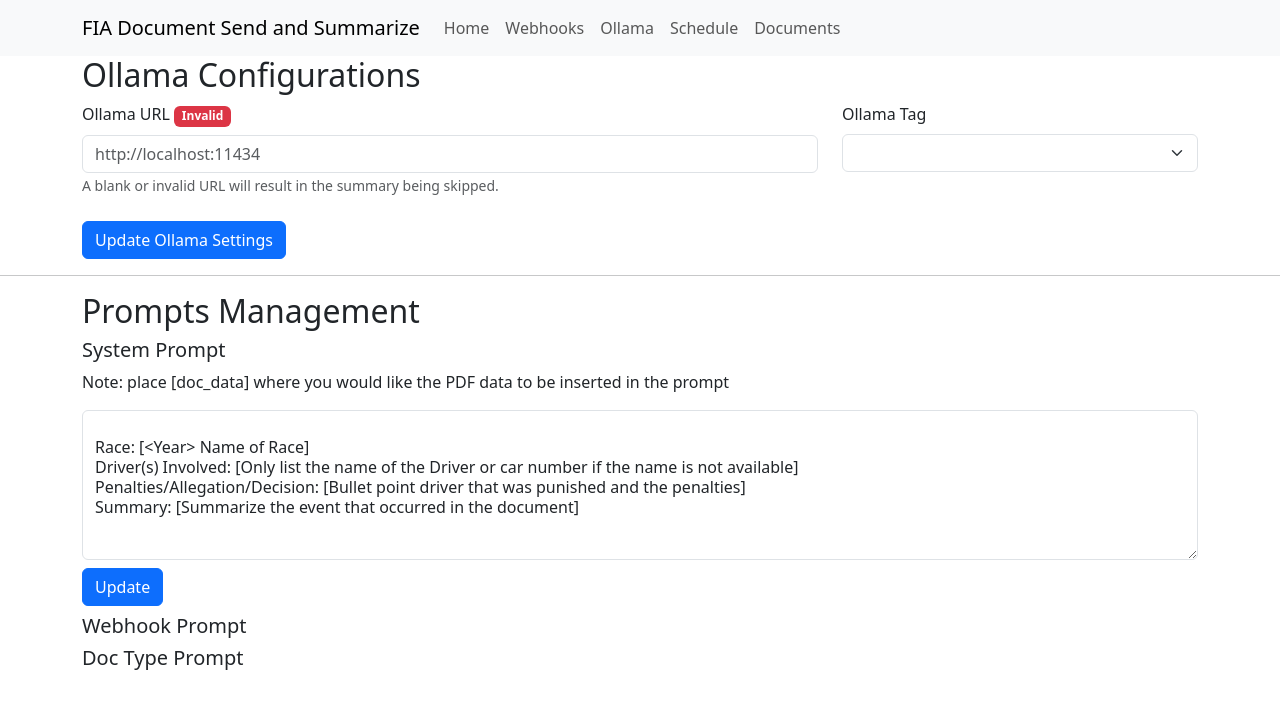
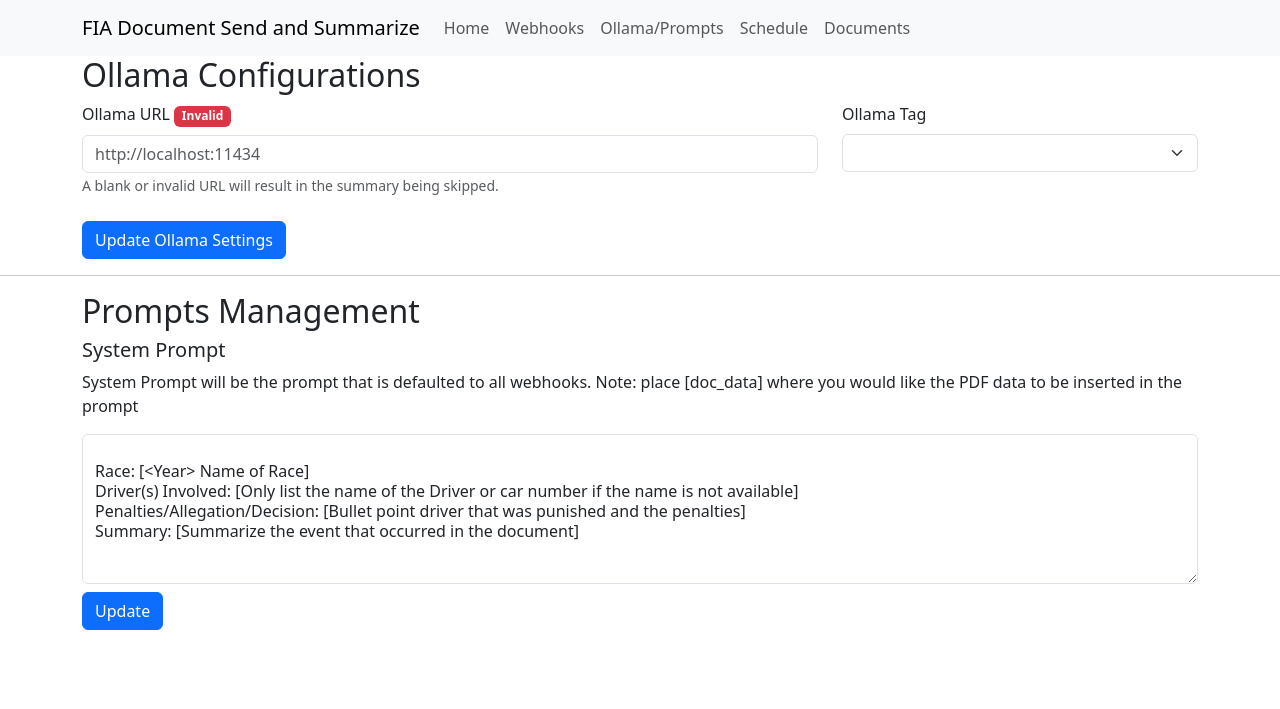
Before and after one commit to sfn-git/F1-Doc-Summarizer, a Flask app: page /config/ollama in a window 1280 px wide. Shown: the top 709 px of the page. Run offline with Flask 3, Linux system fonts and the light colour scheme; data comes from the database, SQL or seed files in the repository; lists and menus that the app fills with data are empty; some libraries are stand-ins or nearby versions.

Commit message:
Added ability to update ollama prompt

```diff
--- a/utils/db.py
+++ b/utils/db.py
@@ -682,6 +682,7 @@
             SET {", ".join(update_fields)}
             WHERE prompt_id = ?
         """
+
         cursor.execute(query, update_values)
         conn.commit()
         logging.info(f"Prompt updated successfully: prompt_id={prompt_id}.")
--- a/utils/utils.py
+++ b/utils/utils.py
@@ -26,15 +26,16 @@
     FUN_PROMPTS = [
         "Write the summary as if a pirate was summarizing the document (using pirate lingo and slang).",
         "Write the summary from the perspective of a dinosaur and make it relatable to your experience as a dinosaur.",
-        "Write the summary as a love letter.",
+        "Write the summary as a love letter. Make sure to sign it off ;)",
         "Write the summary, but instead of the drivers that are listed, replace every driver with Esteban Ocon and state that his penalty is 50 years in jail."
     ]
     if randint(1,20) == 5:
+    # if True:
         prompt = choice(FUN_PROMPTS)
         logging.info('Fun Summary - {}'.format(prompt))
         return prompt
     else:
-        return 'Please summarize the text below.'
+        return ''
         # return FUN_PROMPTS[3]
 
 def get_ollama_tags(ollama_url):
@@ -169,7 +170,7 @@
         generate_res.raise_for_status()
         gen_response = generate_res.json()['response']
         logging.info('(Response) {}'.format(gen_response).replace('\n', ' '))
-        return "{}\n\n*Summary is AI Generated\nModel - {}*".format(gen_response, model)
+        return "{}\n\n*Summary is AI Generated\n{}*".format(gen_response, model)
     except Exception as e:
         exc_type, exc_obj, exc_tb = exc_info()
         fname = os.path.split(exc_tb.tb_frame.f_code.co_filename)[1]
@@ -180,7 +181,7 @@
     conn = db.get_conn()
     sys_prompt = db.get_system_prompt(conn)[2]
 
-    prompt = f"{constants.INSTRUCTION_PROMPT}\n{sys_prompt}".replace("[doc_data]", pdf_data)
+    prompt = f"{constants.INSTRUCTION_PROMPT}\n{get_fun_prompt()}\n{sys_prompt}".replace("[doc_data]", pdf_data)
     print(prompt)
     return prompt
 
@@ -233,17 +234,17 @@
     doc_url = send_row["document_link"]
     doc_id = send_row["doc_id"]
     doc_time = send_row["document_date"]
-    doc_summary = db.get_document_summary_by_doc_id(conn, doc_id)
-    if doc_summary is None or doc_summary[3] == "":
-        file_path = get_file_from_url(doc_url)
-        pdf_data = get_pdf_data(file_path)
-        prompt = build_prompt(pdf_data)
-        summary = f"{doc_time}\n\n{summarize_data(prompt)}"
-        ollama_url = db.get_config_ollama_url(conn)
-        ollama_model = db.get_config_ollama_model(conn)
-        db.insert_document_summary(conn, doc_id, summary, prompt, ollama_url, ollama_model)
-    else:
-        summary = doc_summary[3]
+    # doc_summary = db.get_document_summary_by_doc_id(conn, doc_id)
+    # if doc_summary is None or doc_summary[3] == "":
+    file_path = get_file_from_url(doc_url)
+    pdf_data = get_pdf_data(file_path)
+    prompt = build_prompt(pdf_data)
+    summary = f"{doc_time}\n\n{summarize_data(prompt)}"
+    ollama_url = db.get_config_ollama_url(conn)
+    ollama_model = db.get_config_ollama_model(conn)
+    db.insert_document_summary(conn, doc_id, summary, prompt, ollama_url, ollama_model)
+    # else:
+    #     summary = doc_summary[3]
     status = send_message(webhook_url, title, summary, doc_url, None)
     if status:
         send_id = send_row["webhooks"][0]["send_id"]
--- a/web/app.py
+++ b/web/app.py
@@ -5,6 +5,7 @@
 import utils.utils as utils
 import secrets
 import string
+import utils.constants as constants
 
 
 app = Flask(__name__)
@@ -55,7 +56,7 @@
     try:
         conn = db.get_conn()
         sys_prompt_id = db.get_system_prompt(conn)[0]
-        db.update_prompt(conn, sys_prompt_id, prompt=sys_prompt)
+        db.update_prompt(conn=conn, prompt_id=sys_prompt_id, prompt=sys_prompt)
         emit("send_sys_prompt", True)
     except Exception as e:
         logging.error(f"Error in update system prompt {e}")
@@ -83,7 +84,8 @@
         system_prompt = db.get_system_prompt(conn)
         webhook_prompts = db.get_prompts_by_type(conn, "WEBHOOK")
         doctype_prompts = db.get_prompts_by_type(conn, "DOCTYPE")
-        # print(system_prompt)
+        if system_prompt is None:
+            db.insert_prompt(conn, "DEFAULT_SYSTEM", constants.DEFAULT_SYSTEM_PROMPT, "SYSTEM", None)
         # print(webhook_prompts)
         # print(doctype_prompts)
         return render_template("ollama.html",
--- a/web/templates/nav.html
+++ b/web/templates/nav.html
@@ -16,7 +16,7 @@
                     <a class="nav-link" href="/config/webhooks">Webhooks</a>
                 </li>
                 <li class="nav-item">
-                    <a class="nav-link" href="/config/ollama">Ollama</a>
+                    <a class="nav-link" href="/config/ollama">Ollama/Prompts</a>
                 </li>
                 <li class="nav-item">
                     <a class="nav-link" href="/config/schedule">Schedule</a>
--- a/web/templates/ollama.html
+++ b/web/templates/ollama.html
@@ -30,7 +30,7 @@
         });
 
         socket.on('send_sys_prompt', (data)=>{
-            sys_status = document.getElementById("")
+            sys_status = document.getElementById("sys_status")
             if(data){
                 sys_status.innerHTML = "<span class='badge text-bg-success'>Updated</span>"
             }else{
@@ -45,7 +45,7 @@
             socket.emit('ollama_url_form', url);
         }
         function update_system_prompt(){
-            sys_prompt = document.getElementById("system_prompt").value;
+            sys_prompt = document.getElementById("system_prompt_form").value;
             socket.emit('update_sys_prompt', sys_prompt);
         }
     </script>
@@ -96,14 +96,20 @@
     <hr>
     <div class="container" id="prompts">
         <h2>Prompts Management</h2>
-        <h5>System Prompt <span id="sys_status"></span></h5>
-        <p>Note: place [doc_data] where you would like the PDF data to be inserted in the prompt</p>
-        <div class="form-floating">
-            <textarea class="form-control" placeholder="system_prompt" id="system_prompt" style="height: 150px">{{system_prompt[2]}}</textarea>
-            <button class="btn btn-primary my-2" type="button" onclick="update_system_prompt()">Update</button>
-          </div>
-        <h5>Webhook Prompt</h5>
-        <h5>Doc Type Prompt</h5>
+        <div id="system_prompt">
+            <div>
+                <h5>System Prompt </h5>
+                <span id="sys_status"></span>
+            </div>
+            <p>System Prompt will be the prompt that is defaulted to all webhooks. Note: place [doc_data] where you would like the PDF data to be inserted in the prompt</p>
+            <div class="form-floating">
+                <textarea class="form-control" placeholder="system_prompt" id="system_prompt_form" style="height: 150px">{{system_prompt[2]}}</textarea>
+                <button class="btn btn-primary my-2" type="button" onclick="update_system_prompt()">Update</button>
+            </div>
+        </div>
+        <div id="custom_prompts">
+            <form></form>
+        </div>
     </div>
 </body>
 
```
